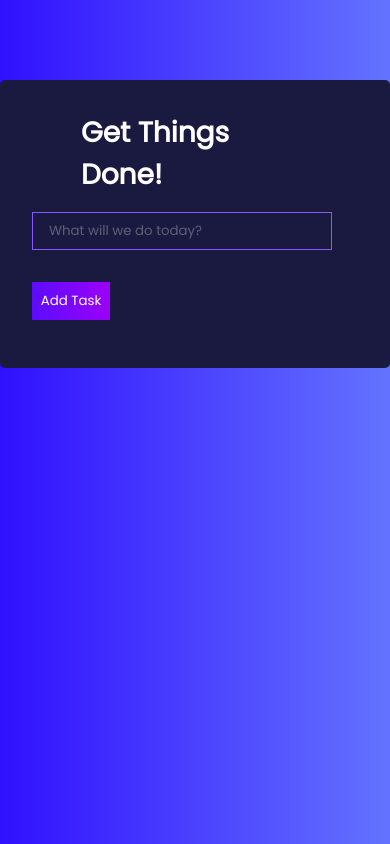
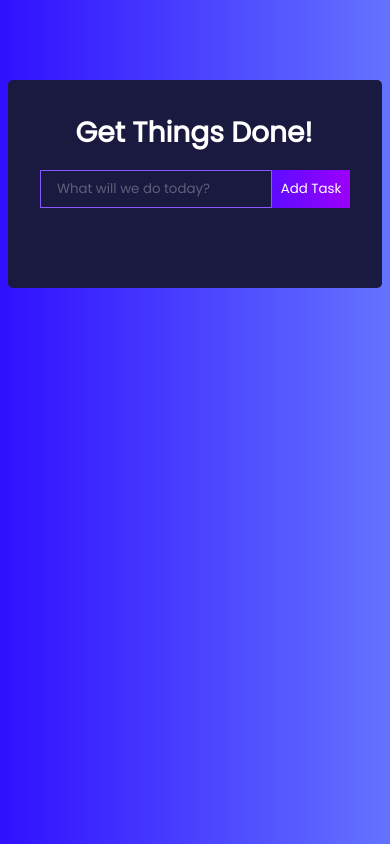
Before and after one commit to fadyelhalfawy/todo_list, a React (Create React App) app in the folder todo/: page / in a window 390 px wide. Built offline with nearby package versions, Linux system fonts and the light colour scheme.

Commit message:
Update css file to make the project responsive.

```diff
--- a/todo/src/css/App.css
+++ b/todo/src/css/App.css
@@ -127,3 +127,14 @@ h1 {
   opacity: 0.4;
   cursor: pointer;
 }
+
+@media screen and (min-width: 374px) {
+  h1 {
+    width: 77%;
+  }
+
+  .todo-input {
+    width: 232px;
+  }
+
+}
```
